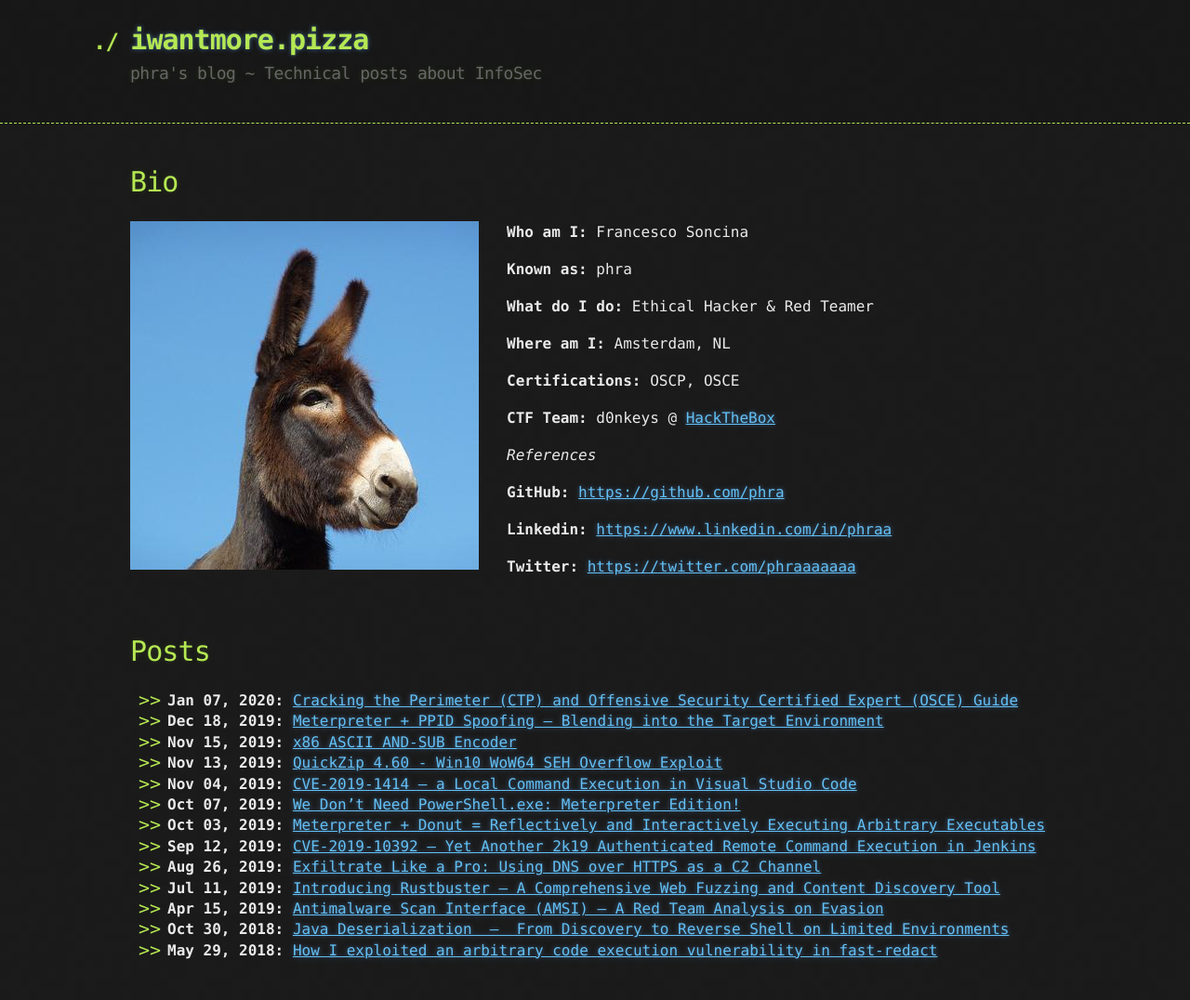
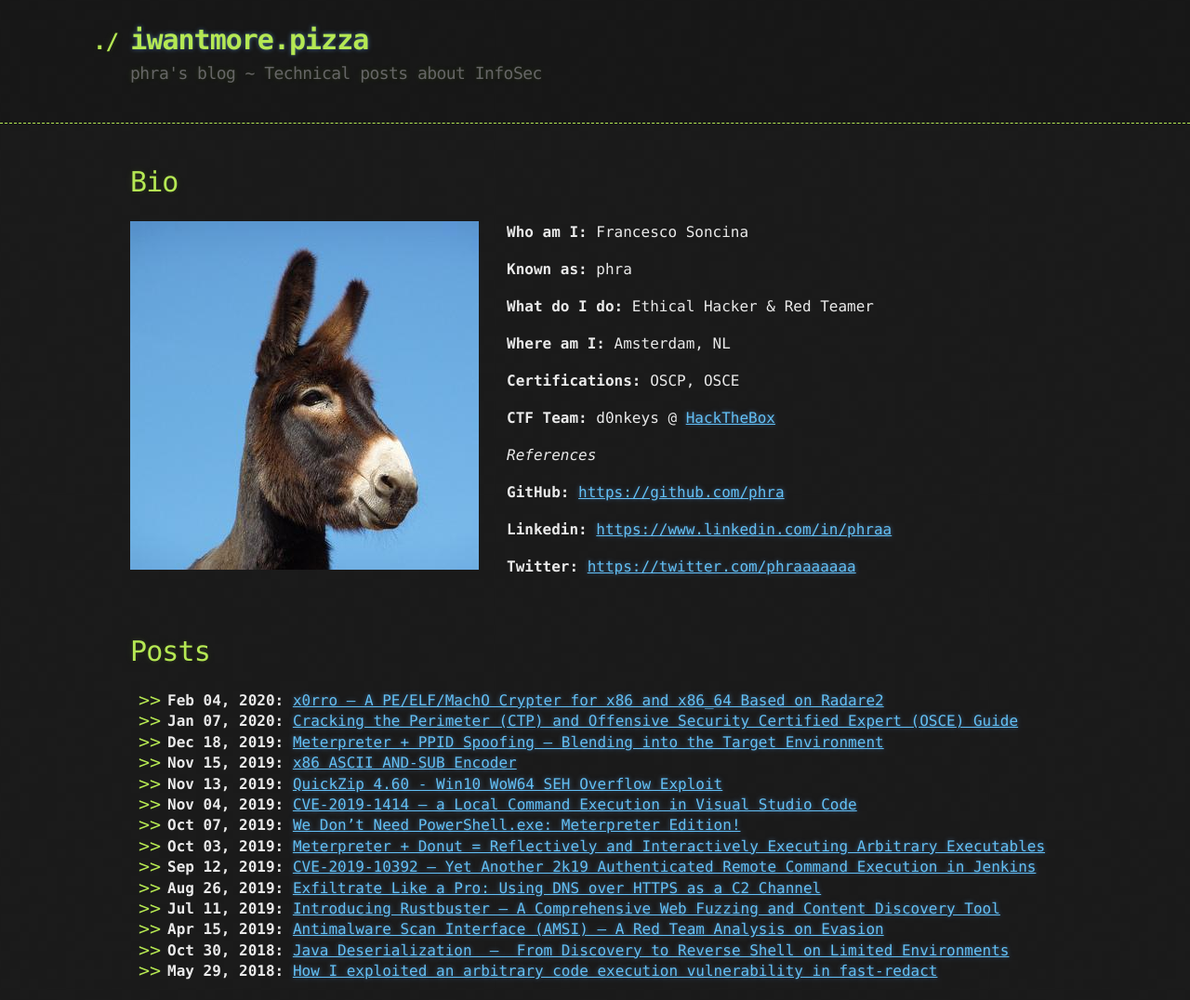
Before and after one commit to phra/phra.github.io, a Jekyll site: the page built from index.md, in a window 1280 px wide. Shown: the whole page at 93% size. Built offline with Jekyll 4.4.1, drawn with Linux system fonts in a browser that asks for light colours; our own code applies the rules of GitHub Pages for plain Markdown files; before the commit the page ends 1054 px from its top, so only the background shows below that.

Commit message:
update index

```diff
--- a/index.md
+++ b/index.md
@@ -29,6 +29,7 @@ _References_
 
 # Posts
 
+- **Feb 04, 2020:** [x0rro — A PE/ELF/MachO Crypter for x86 and x86_64 Based on Radare2](./posts/x0rro.html)
 - **Jan 07, 2020:** [Cracking the Perimeter (CTP) and Offensive Security Certified Expert (OSCE) Guide](./posts/ctp-osce-guide.html)
 - **Dec 18, 2019:** [Meterpreter + PPID Spoofing — Blending into the Target Environment](./posts/meterpreter-ppid-spoofing.html)
 - **Nov 15, 2019:** [x86 ASCII AND-SUB Encoder](./posts/and-sub-encoder.html)
```
